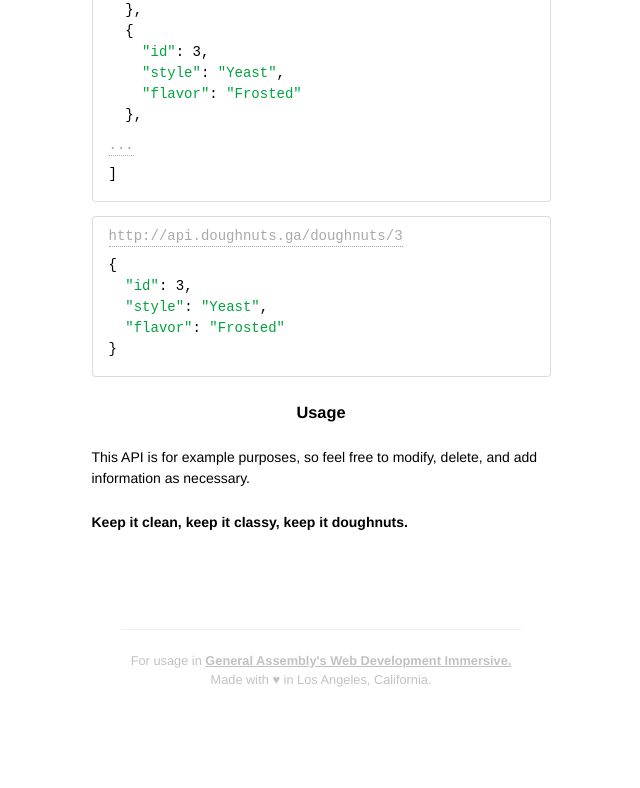
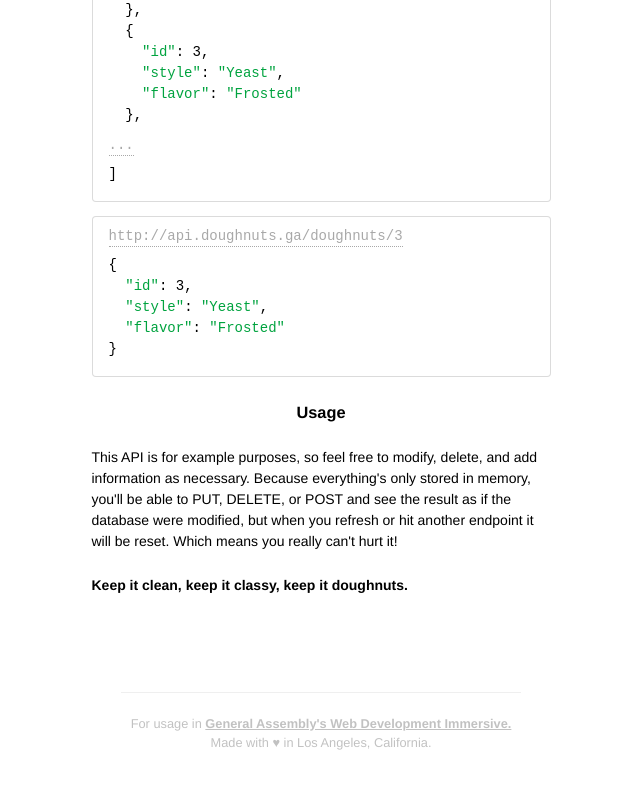
Before and after one commit to micahbrich/the-doughtnut-api, a website: page public/index.html in a window 1280 px wide. Shown: the part 907-1695 px from the top of the page, without its empty margins (319-959 px from the left). Before the commit the page ends 1644 px from the top, so only its background shows below. Drawn offline with Linux system fonts and the light colour scheme; a web font is replaced by a local one.

Commit message:
extra instructions

```diff
--- a/public/index.html
+++ b/public/index.html
@@ -67,7 +67,7 @@
       <section>
         <h3>Usage</h3>
         <p>
-          This API is for example purposes, so feel free to modify, delete, and add information as necessary.
+          This API is for example purposes, so feel free to modify, delete, and add information as necessary. Because everything's only stored in memory, you'll be able to PUT, DELETE, or POST and see the result as if the database were modified, but when you refresh or hit another endpoint it will be reset. Which means you really can't hurt it!
         </p>
         <p>
           <strong>Keep it clean, keep it classy, keep it doughnuts.</strong>
```
